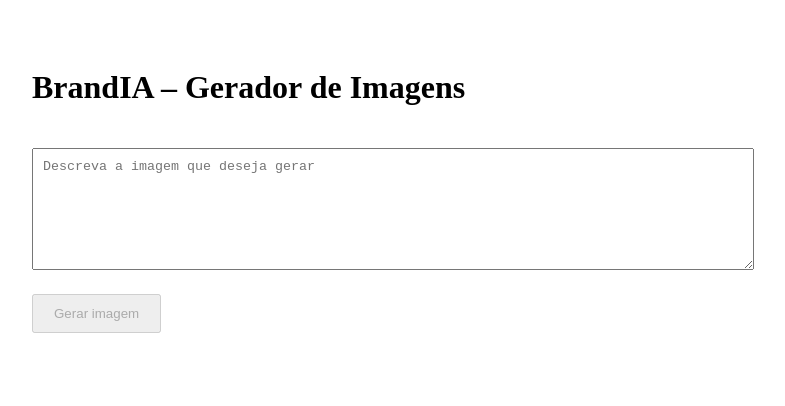
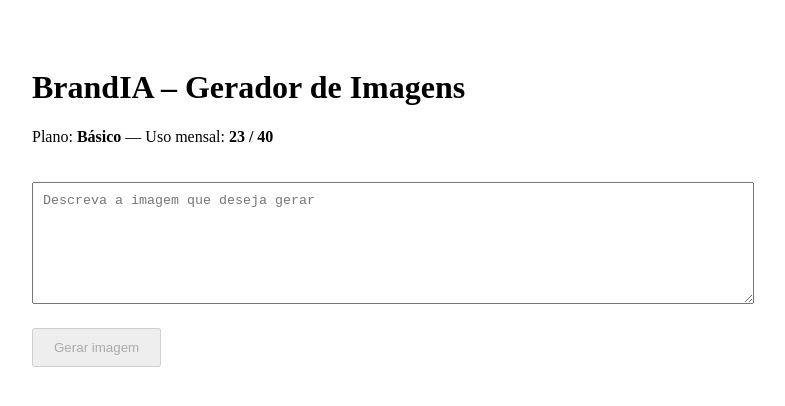
Before and after one commit to kelvin-brandia/brandia-mvp, a Next.js app: page /dashboard in a window 1280 px wide. Shown: the top 406 px of the page, without its empty margins (16-801 px from the left). Built offline with nearby package versions, Linux system fonts and the light colour scheme.

Commit message:
Update page.tsx

```diff
--- a/app/dashboard/page.tsx
+++ b/app/dashboard/page.tsx
@@ -37,6 +37,10 @@
   return (
     <div style={{ padding: 40, maxWidth: 700 }}>
       <h1>BrandIA – Gerador de Imagens</h1>
+
+<p style={{ marginTop: 10 }}>
+  Plano: <strong>Básico</strong> — Uso mensal: <strong>23 / 40</strong>
+</p>
 
       <textarea
         placeholder="Descreva a imagem que deseja gerar"
```
